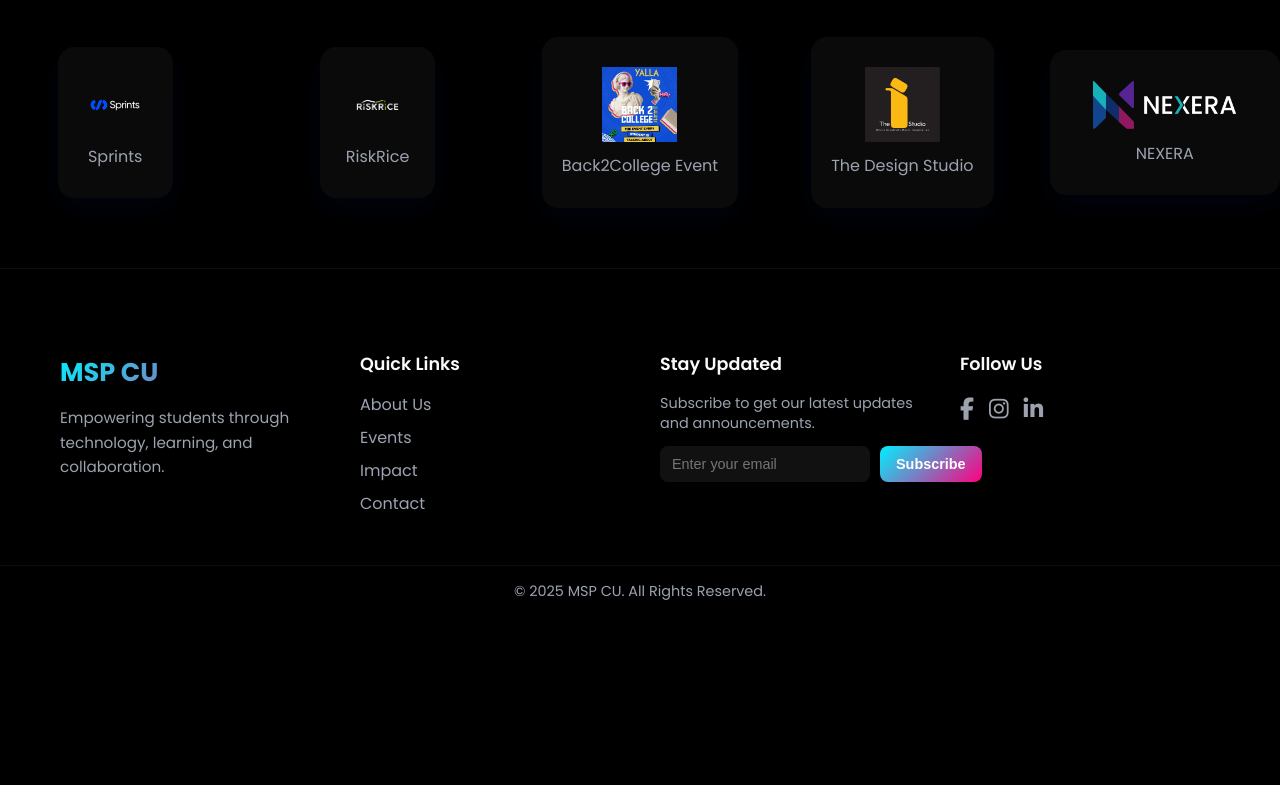
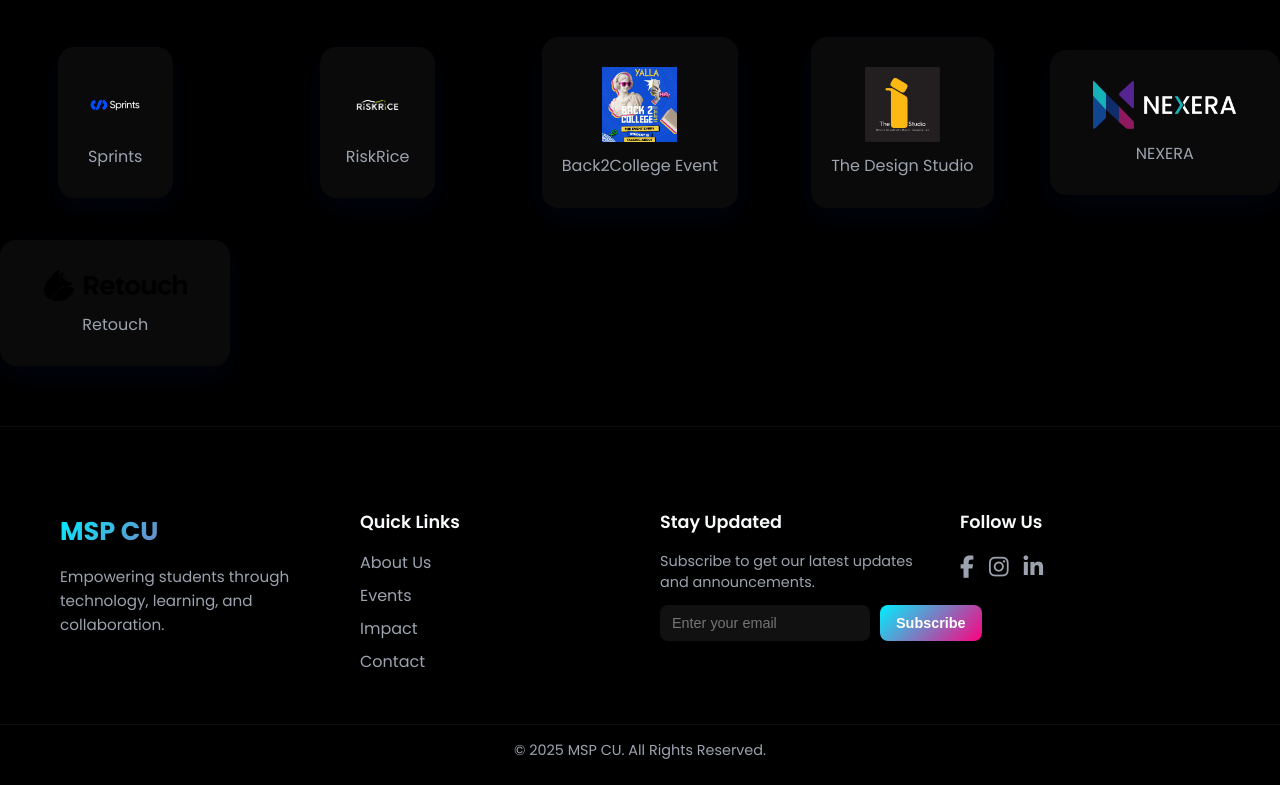
Before and after one commit to msp-cu/MSP-CU, a plain HTML site: page index.html in a window 1280 px wide. Shown: the part 1646-2431 px from the top of the page. Before the commit the page ends 2273 px from the top, so only its background shows below. Drawn offline with Linux system fonts and the light colour scheme.

Commit message:
index.htmlassets/Collaporations/Retouch.png

```diff
--- a/index.html
+++ b/index.html
@@ -140,6 +140,10 @@
                     <img src="assets/Collaporations/Nexera.png" alt="Partner 5 Logo">
                     <p>NEXERA</p>
                 </div>
+                <div class="collab-card">
+                    <img src="assets/Collaporations/Retouch.png" alt="Partner 6 Logo">
+                    <p>Retouch</p>
+                </div>
 
             </div>
         </section>
```
Also changed, not shown: assets/Collaporations/Retouch.png (added).
